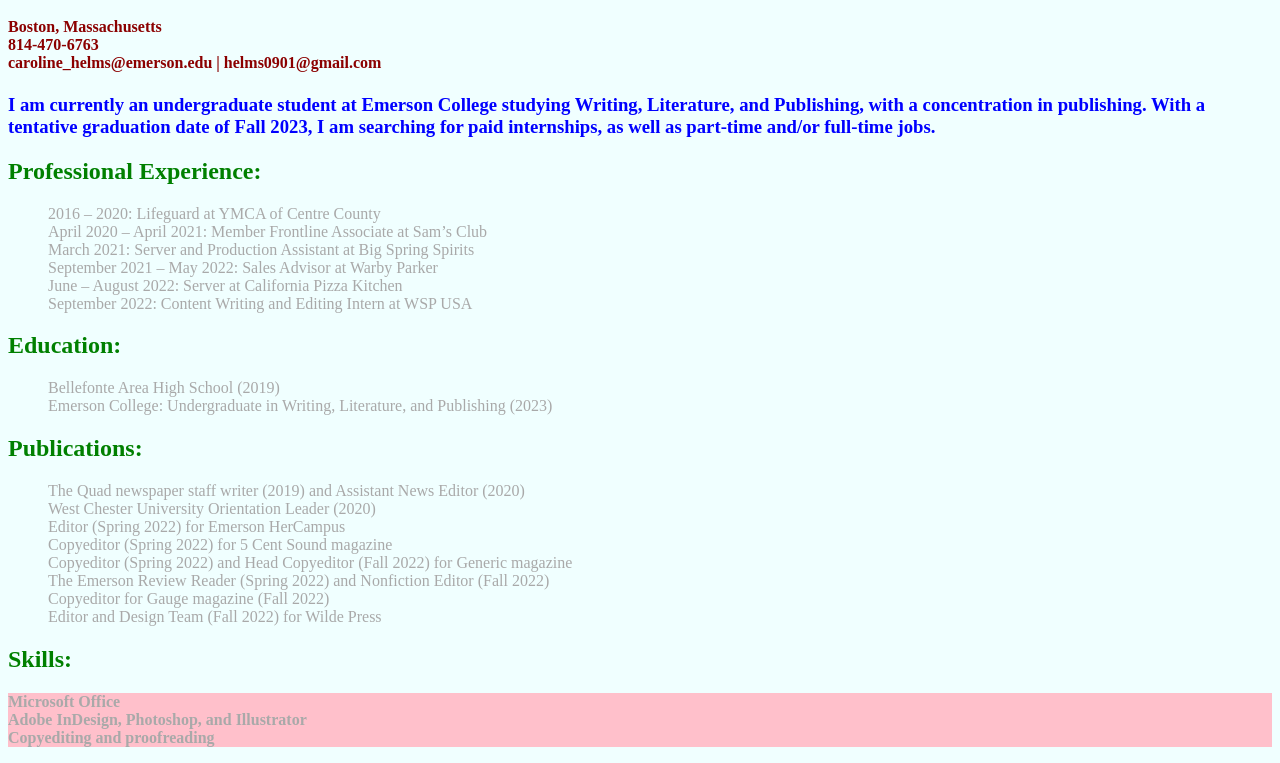
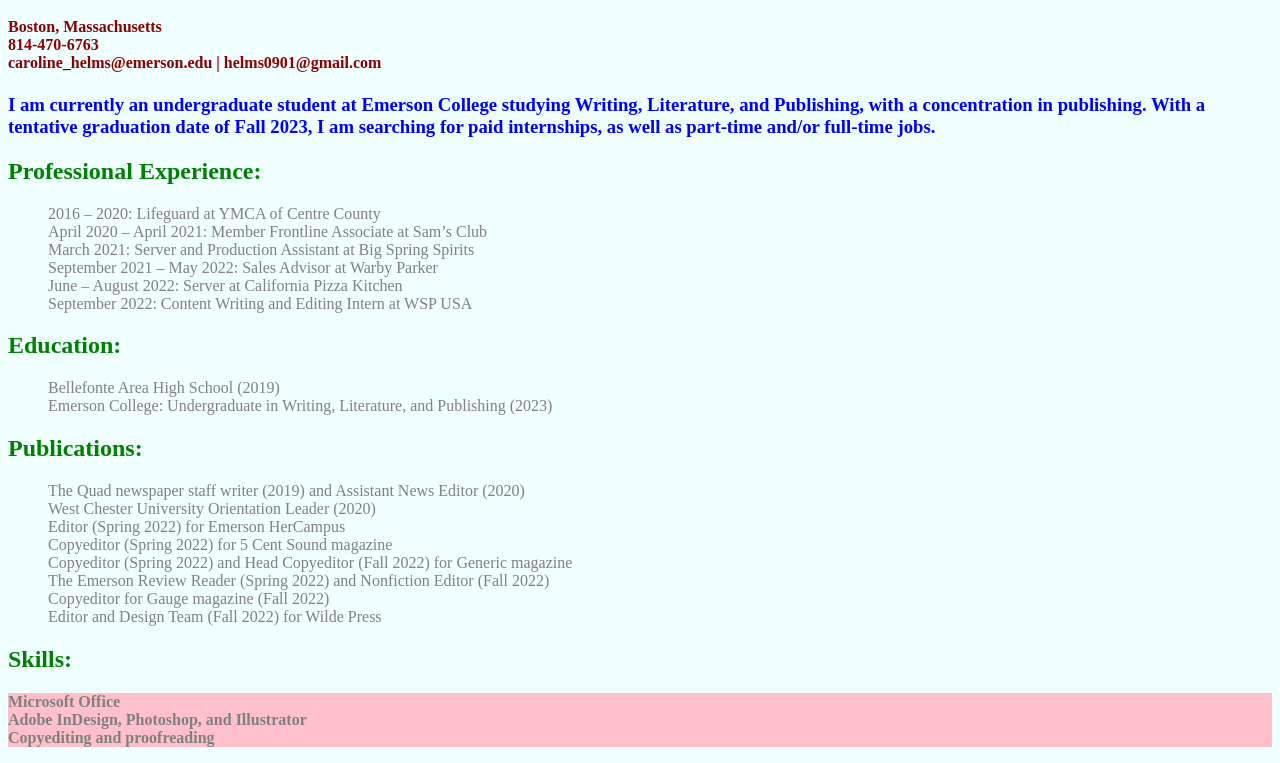
Before and after one commit to carolinehelms/carolinehelms.github.io, a plain HTML site: page index.html in a window 1280 px wide. Shown: the part 48-811 px from the top of the page. Drawn offline with Linux system fonts and the light colour scheme.

Commit message:
Update stylesheet.css

```diff
--- a/stylesheet.css
+++ b/stylesheet.css
@@ -2,16 +2,16 @@ p.lighter {
     font-weight: lighter;}
 p.thick {
     font-weight: bold;
-    background-color: pink}
+    background-color: pink;}
 body {
-    background-color: azure}
+    background-color: azure;}
 h1 {
-    color: red}
+    color: red;}
 h2 {
-    color: green}
+    color: green;}
 h3 {
-    color: blue}
+    color: blue;}
 h4 {
-    color: darkred}
+    color: darkred;}
 p {
-    color: darkgrey}
+    color: grey;}
```
